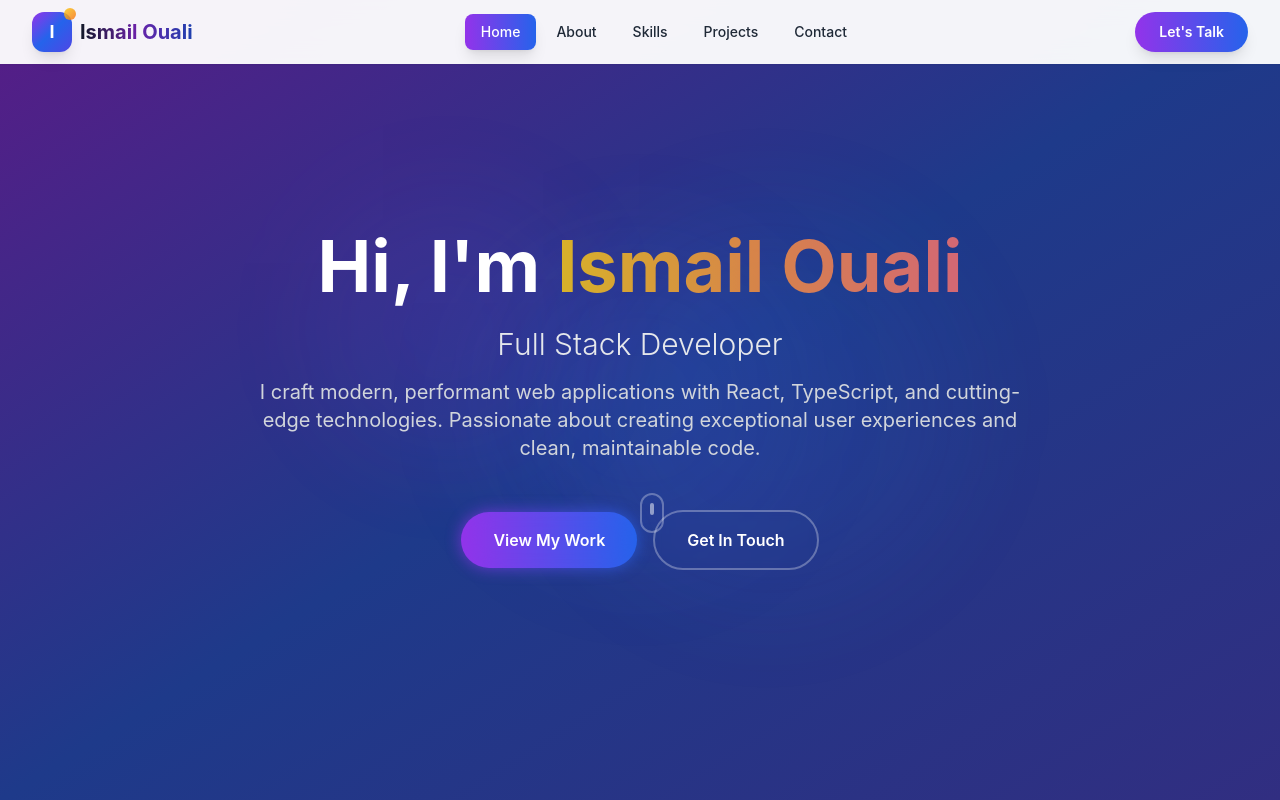
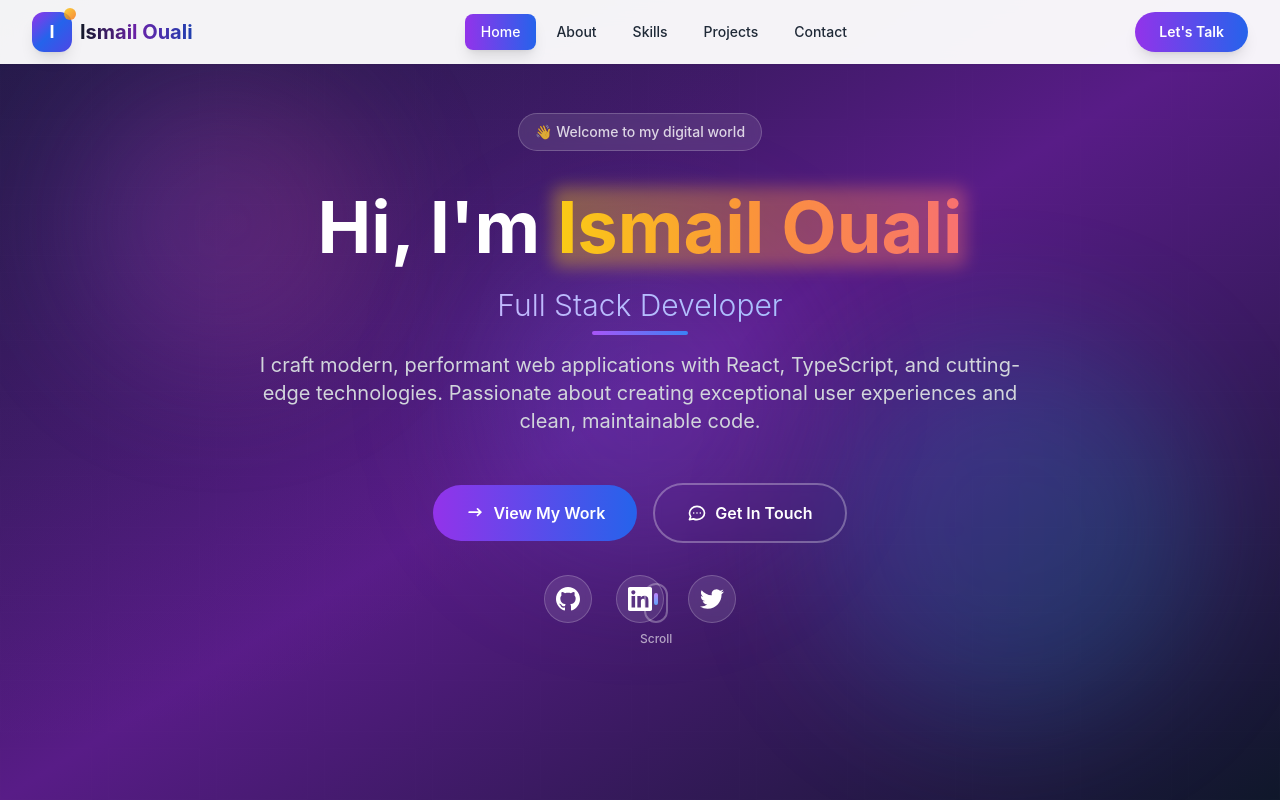
Before and after one commit to IsmailOuali/My-Port, a React (Vite) app: page / in a window 1280 px wide. Shown: the top 800 px of the page. Built offline with nearby package versions, Linux system fonts and the light colour scheme.

Commit message:
Update the Hero Section

```diff
--- a/src/assets/components/HeroSection.tsx
+++ b/src/assets/components/HeroSection.tsx
@@ -1,58 +1,157 @@
 import { Link } from "react-router-dom";
+import { useEffect, useState } from "react";
 
 const HeroSection = () => {
+  const [mousePosition, setMousePosition] = useState({ x: 0, y: 0 });
+
+  useEffect(() => {
+    const handleMouseMove = (e: MouseEvent) => {
+      setMousePosition({
+        x: (e.clientX / window.innerWidth) * 100,
+        y: (e.clientY / window.innerHeight) * 100,
+      });
+    };
+
+    window.addEventListener("mousemove", handleMouseMove);
+    return () => window.removeEventListener("mousemove", handleMouseMove);
+  }, []);
+
   return (
     <section className="relative min-h-screen w-full flex items-center justify-center overflow-hidden">
-      {/* Background with gradient */}
-      <div className="absolute inset-0 bg-gradient-to-br from-purple-900 via-blue-900 to-indigo-900"></div>
+      {/* Enhanced Background with dynamic gradient */}
+      <div className="absolute inset-0 bg-gradient-to-br from-slate-900 via-purple-900 to-slate-900"></div>
+      <div
+        className="absolute inset-0 opacity-50"
+        style={{
+          background: `radial-gradient(circle at ${mousePosition.x}% ${mousePosition.y}%, rgba(147, 51, 234, 0.3) 0%, transparent 50%)`,
+        }}
+      ></div>
 
-      {/* Animated background elements */}
+      {/* Enhanced animated background elements */}
       <div className="absolute inset-0">
-        <div className="absolute top-1/4 left-1/4 w-64 h-64 bg-purple-500/10 rounded-full blur-3xl animate-pulse"></div>
-        <div className="absolute bottom-1/4 right-1/4 w-96 h-96 bg-blue-500/10 rounded-full blur-3xl animate-pulse delay-1000"></div>
-        <div className="absolute top-1/2 left-1/2 transform -translate-x-1/2 -translate-y-1/2 w-80 h-80 bg-indigo-500/10 rounded-full blur-3xl animate-pulse delay-500"></div>
+        <div className="absolute top-20 left-20 w-72 h-72 bg-gradient-to-r from-purple-500/20 to-pink-500/20 rounded-full blur-3xl animate-float"></div>
+        <div className="absolute bottom-20 right-20 w-96 h-96 bg-gradient-to-r from-blue-500/20 to-cyan-500/20 rounded-full blur-3xl animate-float-delayed"></div>
+        <div className="absolute top-1/2 left-1/2 transform -translate-x-1/2 -translate-y-1/2 w-80 h-80 bg-gradient-to-r from-indigo-500/20 to-purple-500/20 rounded-full blur-3xl animate-float-slow"></div>
+
+        {/* Floating particles */}
+        <div className="absolute top-1/4 left-1/3 w-2 h-2 bg-white/20 rounded-full animate-ping"></div>
+        <div className="absolute top-3/4 left-1/4 w-1 h-1 bg-purple-400/40 rounded-full animate-ping delay-1000"></div>
+        <div className="absolute top-1/3 right-1/3 w-1.5 h-1.5 bg-blue-400/40 rounded-full animate-ping delay-500"></div>
+        <div className="absolute bottom-1/3 right-1/4 w-2 h-2 bg-pink-400/30 rounded-full animate-ping delay-700"></div>
+      </div>
+
+      {/* Grid pattern overlay */}
+      <div className="absolute inset-0 opacity-10">
+        <div className="grid grid-cols-12 gap-4 h-full">
+          {Array.from({ length: 144 }).map((_, i) => (
+            <div key={i} className="border border-white/10"></div>
+          ))}
+        </div>
       </div>
 
       <div className="relative z-10 max-w-6xl mx-auto px-4 sm:px-6 lg:px-8 text-center">
         <div className="animate-fade-in-up">
+          {/* Greeting with enhanced styling */}
+          <div className="mb-4">
+            <span className="inline-block px-4 py-2 bg-white/10 backdrop-blur-sm border border-white/20 rounded-full text-sm font-medium text-white/80 mb-6">
+              👋 Welcome to my digital world
+            </span>
+          </div>
+
           <h1 className="text-4xl sm:text-6xl lg:text-7xl font-bold mb-6 text-white leading-tight">
             Hi, I'm{" "}
-            <span className="bg-gradient-to-r from-yellow-400 via-orange-400 to-red-400 bg-clip-text text-transparent animate-pulse">
-              Ismail Ouali
+            <span className="relative inline-block">
+              <span className="bg-gradient-to-r from-yellow-400 via-orange-400 to-red-400 bg-clip-text text-transparent animate-gradient-x">
+                Ismail Ouali
+              </span>
+              <div className="absolute -inset-1 bg-gradient-to-r from-yellow-400 via-orange-400 to-red-400 rounded-lg blur opacity-30 animate-pulse"></div>
             </span>
           </h1>
 
-          <p className="text-xl sm:text-2xl lg:text-3xl mb-4 text-gray-200 font-light">
-            Full Stack Developer
-          </p>
+          <div className="mb-4">
+            <p className="text-xl sm:text-2xl lg:text-3xl mb-2 text-transparent bg-gradient-to-r from-purple-300 to-blue-300 bg-clip-text font-light">
+              Full Stack Developer
+            </p>
+            <div className="w-24 h-1 bg-gradient-to-r from-purple-500 to-blue-500 mx-auto rounded-full"></div>
+          </div>
 
           <p className="text-lg sm:text-xl mb-12 text-gray-300 max-w-3xl mx-auto leading-relaxed">
             I craft modern, performant web applications with React, TypeScript, and cutting-edge technologies.
             Passionate about creating exceptional user experiences and clean, maintainable code.
           </p>
 
-          <div className="flex flex-col sm:flex-row gap-4 justify-center items-center">
+          {/* Enhanced call-to-action buttons */}
+          <div className="flex flex-col sm:flex-row gap-4 justify-center items-center mb-8">
             <Link
               to="/projects"
-              className="group relative px-8 py-4 bg-gradient-to-r from-purple-600 to-blue-600 text-white font-semibold rounded-full hover:from-purple-700 hover:to-blue-700 transition-all duration-300 transform hover:scale-105 hover:shadow-2xl"
+              className="group relative px-8 py-4 bg-gradient-to-r from-purple-600 to-blue-600 text-white font-semibold rounded-full overflow-hidden transition-all duration-300 transform hover:scale-105"
             >
-              <span className="relative z-10">View My Work</span>
-              <div className="absolute inset-0 bg-gradient-to-r from-purple-600 to-blue-600 rounded-full blur opacity-75 group-hover:opacity-100 transition-opacity duration-300"></div>
+              <span className="relative z-10 flex items-center">
+                <svg className="w-5 h-5 mr-2" fill="none" stroke="currentColor" viewBox="0 0 24 24">
+                  <path strokeLinecap="round" strokeLinejoin="round" strokeWidth={2} d="M19 11H5m14 0l-4-4m4 4l-4 4" />
+                </svg>
+                View My Work
+              </span>
+              <div className="absolute inset-0 bg-gradient-to-r from-purple-700 to-blue-700 translate-x-full group-hover:translate-x-0 transition-transform duration-300"></div>
+              <div className="absolute inset-0 bg-white/20 rounded-full scale-0 group-hover:scale-100 transition-transform duration-300"></div>
             </Link>
 
             <Link
               to="/contact"
-              className="px-8 py-4 border-2 border-white/30 text-white font-semibold rounded-full hover:bg-white/10 hover:border-white/50 transition-all duration-300 backdrop-blur-sm"
+              className="group px-8 py-4 border-2 border-white/30 text-white font-semibold rounded-full hover:bg-white/10 hover:border-white/50 transition-all duration-300 backdrop-blur-sm relative overflow-hidden"
             >
-              Get In Touch
+              <span className="relative z-10 flex items-center">
+                <svg className="w-5 h-5 mr-2" fill="none" stroke="currentColor" viewBox="0 0 24 24">
+                  <path strokeLinecap="round" strokeLinejoin="round" strokeWidth={2} d="M8 12h.01M12 12h.01M16 12h.01M21 12c0 4.418-4.03 8-9 8a9.863 9.863 0 01-4.255-.949L3 20l1.395-3.72C3.512 15.042 3 13.574 3 12c0-4.418 4.03-8 9-8s9 3.582 9 8z" />
+                </svg>
+                Get In Touch
+              </span>
+              <div className="absolute inset-0 bg-gradient-to-r from-purple-600/20 to-blue-600/20 scale-0 group-hover:scale-100 transition-transform duration-300"></div>
             </Link>
+          </div>
+
+          {/* Social links */}
+          <div className="flex justify-center space-x-6 mb-16">
+            <a
+              href="https://github.com/IsmailOuali"
+              target="_blank"
+              rel="noopener noreferrer"
+              className="w-12 h-12 bg-white/10 backdrop-blur-sm border border-white/20 rounded-full flex items-center justify-center hover:bg-white/20 hover:scale-110 transition-all duration-300 group"
+            >
+              <svg className="w-6 h-6 text-white group-hover:text-purple-300" fill="currentColor" viewBox="0 0 24 24">
+                <path d="M12 0c-6.626 0-12 5.373-12 12 0 5.302 3.438 9.8 8.207 11.387.599.111.793-.261.793-.577v-2.234c-3.338.726-4.033-1.416-4.033-1.416-.546-1.387-1.333-1.756-1.333-1.756-1.089-.745.083-.729.083-.729 1.205.084 1.839 1.237 1.839 1.237 1.07 1.834 2.807 1.304 3.492.997.107-.775.418-1.305.762-1.604-2.665-.305-5.467-1.334-5.467-5.931 0-1.311.469-2.381 1.236-3.221-.124-.303-.535-1.524.117-3.176 0 0 1.008-.322 3.301 1.23.957-.266 1.983-.399 3.003-.404 1.02.005 2.047.138 3.006.404 2.291-1.552 3.297-1.23 3.297-1.23.653 1.653.242 2.874.118 3.176.77.84 1.235 1.911 1.235 3.221 0 4.609-2.807 5.624-5.479 5.921.43.372.823 1.102.823 2.222v3.293c0 .319.192.694.801.576 4.765-1.589 8.199-6.086 8.199-11.386 0-6.627-5.373-12-12-12z"/>
+              </svg>
+            </a>
+            <a
+              href="https://www.linkedin.com/in/ismail-ouali"
+              target="_blank"
+              rel="noopener noreferrer"
+              className="w-12 h-12 bg-white/10 backdrop-blur-sm border border-white/20 rounded-full flex items-center justify-center hover:bg-white/20 hover:scale-110 transition-all duration-300 group"
+            >
+              <svg className="w-6 h-6 text-white group-hover:text-blue-300" fill="currentColor" viewBox="0 0 24 24">
+                <path d="M20.447 20.452h-3.554v-5.569c0-1.328-.027-3.037-1.852-3.037-1.853 0-2.136 1.445-2.136 2.939v5.667H9.351V9h3.414v1.561h.046c.477-.9 1.637-1.85 3.37-1.85 3.601 0 4.267 2.37 4.267 5.455v6.286zM5.337 7.433c-1.144 0-2.063-.926-2.063-2.065 0-1.138.92-2.063 2.063-2.063 1.14 0 2.064.925 2.064 2.063 0 1.139-.925 2.065-2.064 2.065zm1.782 13.019H3.555V9h3.564v11.452zM22.225 0H1.771C.792 0 0 .774 0 1.729v20.542C0 23.227.792 24 1.771 24h20.451C23.2 24 24 23.227 24 22.271V1.729C24 .774 23.2 0 22.222 0h.003z"/>
+              </svg>
+            </a>
+            <a
+              href="https://twitter.com/ismailouali"
+              target="_blank"
+              rel="noopener noreferrer"
+              className="w-12 h-12 bg-white/10 backdrop-blur-sm border border-white/20 rounded-full flex items-center justify-center hover:bg-white/20 hover:scale-110 transition-all duration-300 group"
+            >
+              <svg className="w-6 h-6 text-white group-hover:text-pink-300" fill="currentColor" viewBox="0 0 24 24">
+                <path d="M23.953 4.57a10 10 0 01-2.825.775 4.958 4.958 0 002.163-2.723c-.951.555-2.005.959-3.127 1.184a4.92 4.92 0 00-8.384 4.482C7.69 8.095 4.067 6.13 1.64 3.162a4.822 4.822 0 00-.666 2.475c0 1.71.87 3.213 2.188 4.096a4.904 4.904 0 01-2.228-.616v.06a4.923 4.923 0 003.946 4.827 4.996 4.996 0 01-2.212.085 4.936 4.936 0 004.604 3.417 9.867 9.867 0 01-6.102 2.105c-.39 0-.779-.023-1.17-.067a13.995 13.995 0 007.557 2.209c9.053 0 13.998-7.496 13.998-13.985 0-.21 0-.42-.015-.63A9.935 9.935 0 0024 4.59z"/>
+              </svg>
+            </a>
           </div>
         </div>
 
-        {/* Scroll indicator */}
+        {/* Enhanced scroll indicator */}
         <div className="absolute bottom-8 left-1/2 transform -translate-x-1/2 animate-bounce">
-          <div className="w-6 h-10 border-2 border-white/30 rounded-full flex justify-center">
-            <div className="w-1 h-3 bg-white/60 rounded-full mt-2 animate-pulse"></div>
+          <div className="flex flex-col items-center space-y-2">
+            <div className="w-6 h-10 border-2 border-white/30 rounded-full flex justify-center relative">
+              <div className="w-1 h-3 bg-gradient-to-b from-purple-400 to-blue-400 rounded-full mt-2 animate-scroll"></div>
+            </div>
+            <span className="text-xs text-white/60 font-medium">Scroll</span>
           </div>
         </div>
       </div>
```
